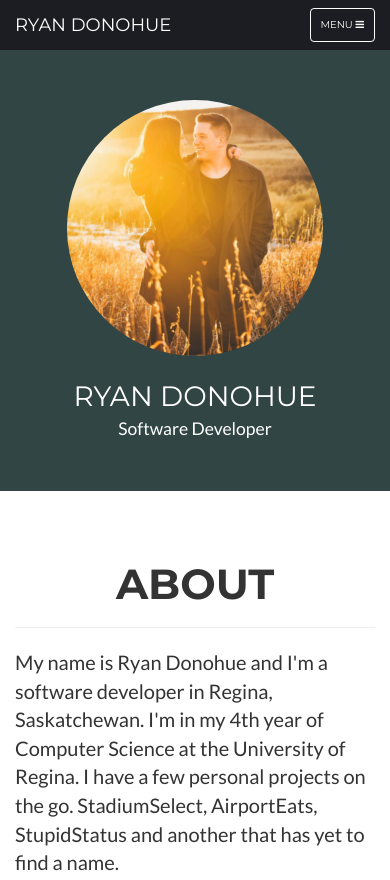
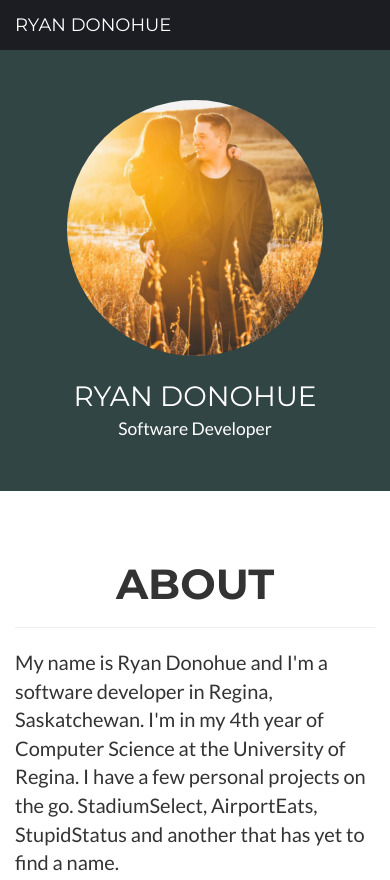
Before and after one commit to ryan4664/rdonohue, a plain HTML site: page index.html in a window 390 px wide. Shown: the top 880 px of the page. Drawn offline with nearby package versions, Linux system fonts and the light colour scheme.

Commit message:
removed mobile nav

```diff
--- a/index.html
+++ b/index.html
@@ -30,9 +30,9 @@
         <div class="container">
             <!-- Brand and toggle get grouped for better mobile display -->
             <div class="navbar-header page-scroll">
-                <button type="button" class="navbar-toggle" data-toggle="collapse" data-target="#bs-example-navbar-collapse-1">
+                <!-- <button type="button" class="navbar-toggle" data-toggle="collapse" data-target="#bs-example-navbar-collapse-1">
                     <span class="sr-only">Toggle navigation</span> Menu <i class="fa fa-bars"></i>
-                </button>
+                </button> -->
                 <a class="navbar-brand" href="#page-top">Ryan Donohue</a>
             </div>
 
```
